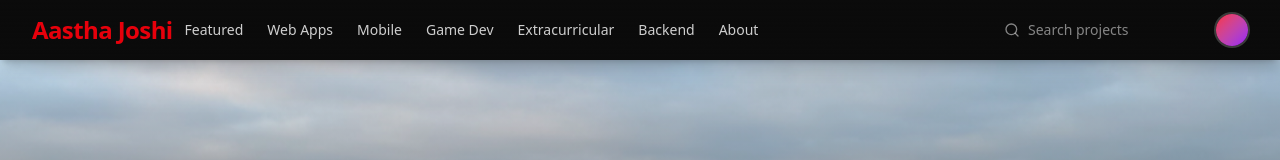
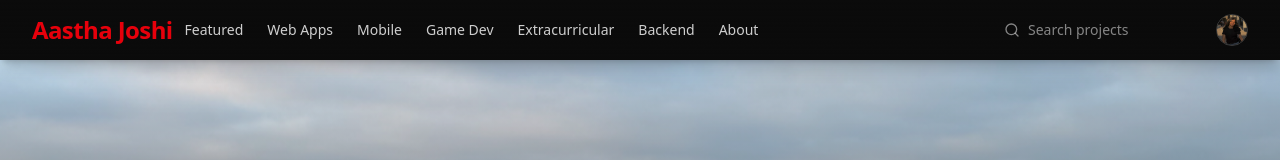
Before and after one commit to JoshiAastha04/Portfolio-Flix, a React (Vite) app: page / in a window 1280 px wide. Shown: the top 160 px of the page. Built offline with nearby package versions, Linux system fonts and the light colour scheme.

Commit message:
Fix Vite base path

```diff
--- a/index.html
+++ b/index.html
@@ -1,12 +1,17 @@
 <!doctype html>
 <html lang="en">
-  <head>
-    <meta charset="UTF-8" />
-    <link rel="icon" type="image/svg+xml" href="/vite.svg" />
-    <meta name="viewport" content="width=device-width, initial-scale=1.0" />
-    <title>portfolioflix</title>
-  </head>
-  <body>
+<head>
+  <meta charset="UTF-8" />
+  <meta name="viewport" content="width=device-width, initial-scale=1.0" />
+
+  <!-- SEO + Social Preview -->
+  <title> Aastha Joshi | Full Stack Developer</title>
+
+  <!-- Favicon -->
+  <link rel="icon" type="image/jpg" href="/me.jpg" />
+</head>
+
+<body>
     <div id="root"></div>
     <script type="module" src="/src/main.jsx"></script>
   </body>
--- a/src/components/PortfolioFlixUI.jsx
+++ b/src/components/PortfolioFlixUI.jsx
@@ -14,7 +14,8 @@ import {
 import { motion, AnimatePresence } from "framer-motion";
 
 // assets
-import myPhoto from "../assets/pic.png";
+import myPhoto from "../../public/me2.png";
+import myphoto2 from "../assets/pic.png";
 import foodblog from "../assets/foodblog.png";
 import airline from "../assets/airline.png";
 import leveleditor from "../assets/elev8.png";
@@ -38,7 +39,7 @@ const sampleProjects = [
         year: 2025,
         description: "Built this portfolio Netflix-style...\n" +
             "Now Imagine what I'll build for your company ;)",
-        image: myPhoto,
+        image: myphoto2,
         links: {
             live: "https://linkedin.com/in/aasthajoshi23",
             code: "https://github.com/JoshiAastha04/Portfolio-Flix",
@@ -490,11 +491,15 @@ function Header({ onToggleMobile, mobileOpen, onToggleAbout, query, setQuery })
 
                     <button
                         onClick={onToggleAbout}
-                        className="flex h-8 w-8 items-center justify-center rounded-full bg-gradient-to-br from-red-500 to-purple-600 ring-2 ring-white/20 hover:scale-105 hover:ring:white/40 transition-transform"
-                        title="About Me"
+                        className="h-8 w-8 rounded-full overflow-hidden border border-white/20"
                     >
-                        <span className="sr-only">About Me</span>
+                        <img
+                            src="/me2.png"
+                            alt="Profile"
+                            className="h-full w-full object-cover"
+                        />
                     </button>
+
                 </div>
             </div>
         </header>
@@ -583,9 +588,9 @@ function AboutPanel({ open, onClose }) {
                                 <img
                                     src={myPhoto}
                                     alt="Aastha Joshi"
-                                    className="h-20 w-20 rounded-full ring-2 ring:white/20 object-cover shadow-lg"
+                                    className="h-25 w-25 rounded-full ring-2 ring:white/20 object-cover"
                                 />
-                                <div className="absolute inset-0 rounded-full bg-gradient-to-br from-red-500/40 to-purple-600/40 blur-md opacity-70 animate-pulse" />
+                                <div className="absolute inset-0 rounded-full bg-gradient-to-br opacity-70 animate-pulse" />
                             </div>
 
                             <h4 className="mt-2 text-white font-semibold text-base">
```
Also changed, not shown: public/me.jpg (added), public/me2.png (added).
